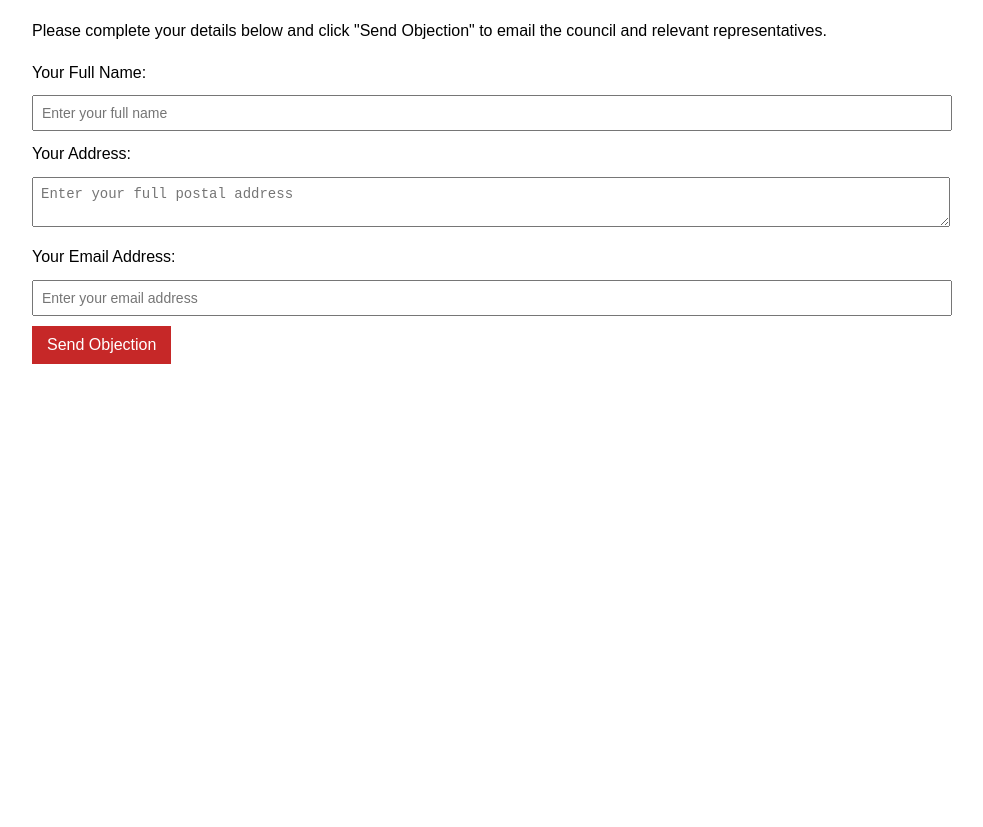
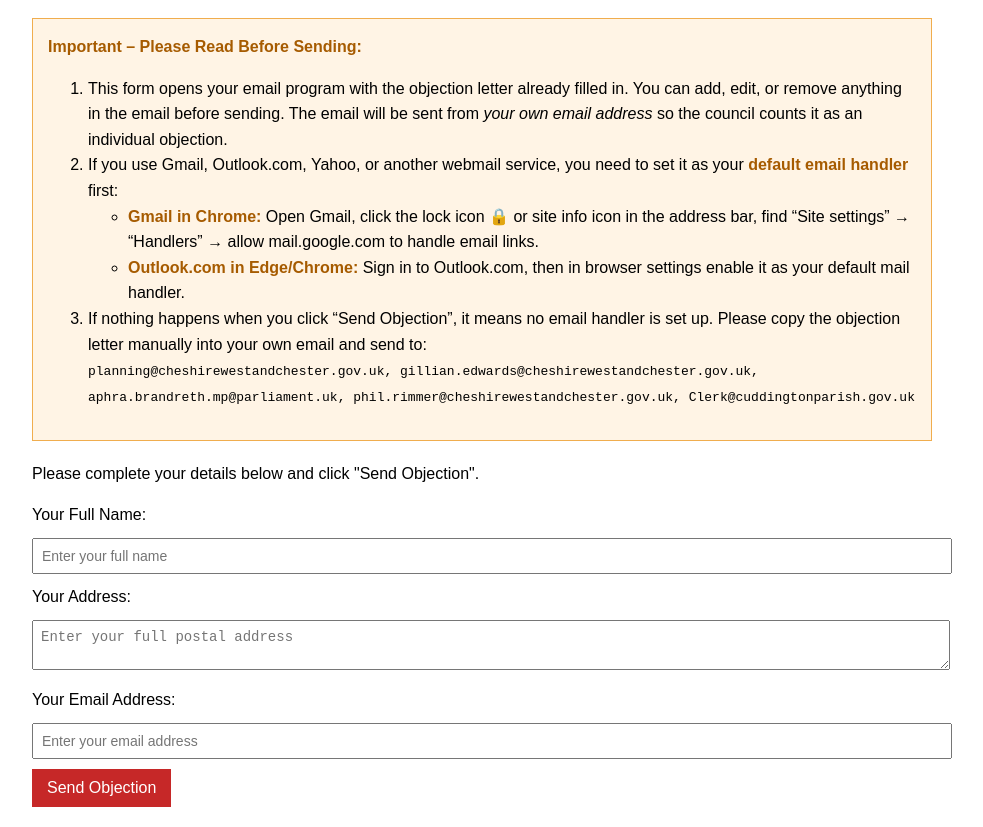
Before and after one commit to ChrisByrn3/Planning-Objection-25-02017-FUL, a plain HTML site: page index.html in a window 1280 px wide. Shown: the part 96-923 px from the top of the page, without its empty margins (158-1141 px from the left). Before the commit the page ends 800 px from the top, so only its background shows below. Drawn offline with Linux system fonts and the light colour scheme.

Commit message:
Add files via upload

```diff
--- a/index.html
+++ b/index.html
@@ -8,12 +8,34 @@
   textarea, input { width: 100%; margin: 10px 0; padding: 8px; font-size: 14px; }
   button { background: #c62828; color: white; padding: 10px 15px; font-size: 16px; border: none; cursor: pointer; }
   button:hover { background: #a91414; }
+  .instructions { background: #fff4e5; border: 1px solid #f0ad4e; padding: 15px; margin-bottom: 20px; }
+  .instructions strong { color: #a65b00; }
 </style>
 </head>
 <body>
 
 <h1>Formal Objection to Planning Application 25/02017/FUL</h1>
-<p>Please complete your details below and click "Send Objection" to email the council and relevant representatives.</p>
+
+<div class="instructions">
+  <strong>Important – Please Read Before Sending:</strong>
+  <ol>
+    <li>This form opens your email program with the objection letter already filled in.
+
+You can add, edit, or remove anything in the email before sending.
+
+ The email will be sent from <em>your own email address</em> so the council counts it as an individual objection.</li>
+    <li>If you use Gmail, Outlook.com, Yahoo, or another webmail service, you need to set it as your <strong>default email handler</strong> first:
+      <ul>
+        <li><strong>Gmail in Chrome:</strong> Open Gmail, click the lock icon 🔒 or site info icon in the address bar, find “Site settings” → “Handlers” → allow mail.google.com to handle email links.</li>
+        <li><strong>Outlook.com in Edge/Chrome:</strong> Sign in to Outlook.com, then in browser settings enable it as your default mail handler.</li>
+      </ul>
+    </li>
+    <li>If nothing happens when you click “Send Objection”, it means no email handler is set up. Please copy the objection letter manually into your own email and send to: <br>
+    <code>planning@cheshirewestandchester.gov.uk, gillian.edwards@cheshirewestandchester.gov.uk, aphra.brandreth.mp@parliament.uk, phil.rimmer@cheshirewestandchester.gov.uk, Clerk@cuddingtonparish.gov.uk</code></li>
+  </ol>
+</div>
+
+<p>Please complete your details below and click "Send Objection".</p>
 
 <label>Your Full Name:</label>
 <input type="text" id="name" placeholder="Enter your full name">
@@ -56,7 +78,8 @@ Name: ${name}
 Address: ${address}
 Email: ${email}
 
-Objection to Planning Application 25/02017/FUL
+
+Formal Objection to Planning Application 25/02017/FUL
 
 Applicant: Redrow Homes
 Location: Land South of Chester Road, Sandiway, CW8
@@ -65,7 +88,7 @@ Proposal: Development of 112 dwellings with access, infrastructure, open space a
 Date: 02/08/2025
 
 
-1. Introduction
+1. Introduction
 
 I am writing to submit a formal objection to planning application 25/02017/FUL for the development of land south of Chester Road, Sandiway. The application fails multiple key planning tests, breaches both local and national policy, and poses unacceptable risks to infrastructure, the environment, and public health.
 
@@ -84,7 +107,7 @@ This objection addresses:
 • Procedural and design shortcomings
 
 
-2. Conflict with National and Local Planning Policies
+2. Conflict with National and Local Planning Policies
 
 Conflict with the Cuddington and Sandiway Neighbourhood Plan (CSNP)
 Paragraphs 30–31 of the NPPF (Dec 2024) confirm that neighbourhood plans form part of the statutory development plan and should shape local decisions. The CSNP remains valid and up-to-date, and this application contradicts several of its core principles:
@@ -98,7 +121,7 @@ Paragraphs 30–31 of the NPPF (Dec 2024) confirm that neighbourhood plans form
 Per NPPF para. 14, conflict with a neighbourhood plan is grounds for refusal, particularly where housing allocations have already been met or exceeded.
 
 
-3. Loss of Agricultural Land of High Quality
+3. Loss of Agricultural Land of High Quality
 
 Paragraph 187(b) of the NPPF instructs planning authorities to recognize the economic and environmental value of best and most versatile (BMV) agricultural land.
 
@@ -111,7 +134,7 @@ Per NPPF Footnote 65 (linked to para. 188):
 No justification has been given for developing high-grade land in this instance. This runs contrary to national guidance and is an avoidable and irreversible loss.
 
 
-4. Transport and Highway Safety Concerns
+4. Transport and Highway Safety Concerns
 
 The Transport Assessment and Health Impact Statement fail to address the full extent of traffic impacts. This site will introduce significant volumes of construction vehicles and long-term traffic onto Chester Road and Norley Road, with:
 
@@ -136,7 +159,7 @@ The site is physically separated from the village by a major trunk road. A pedes
 In addition, the footpath along Norley Road—used by pedestrians accessing the primary school, playing fields, and shops—is already too narrow for two people to pass safely, particularly those with pushchairs or wheelchairs. Norley Road is also a key route for accessing the railway station. An increase in vehicle traffic will render this key walking route more hazardous.
 
 
-5. Biodiversity and Hedgerow Loss
+5. Biodiversity and Hedgerow Loss
 
 The proposal results in the removal of 249m of priority hedgerow and offers only 374m of replanting, failing to meet CWAC’s expected 2:1 replacement ratio. The absence of DEFRA Biodiversity Metric 4.0 data also breaches current policy expectations.
 
@@ -149,7 +172,7 @@ The application’s biodiversity entry on the planning portal specifically confi
 Without legally binding net gain data, and with confirmation of policy shortfall, this development should not proceed.
 
 
-6. Healthcare Infrastructure Capacity
+6. Healthcare Infrastructure Capacity
 
 The Health Impact Statement misleadingly references multiple GP practices, but Sandiway Surgery closed in 2020, and Cuddington has no remaining dedicated facility. Nearby surgeries (e.g. Danebridge, Watling Street) are already over capacity.
 
@@ -160,7 +183,7 @@ Per NPPF para. 101:
 No firm commitment or quantifiable S106 healthcare contribution is outlined in the application documents — only a vague reference. Given local demand, this omission fails both NPPF para. 35 (on required infrastructure contributions) and CWAC DM29 (healthcare planning).
 
 
-7. Noise, Air Quality, and Wellbeing Concerns
+7. Noise, Air Quality, and Wellbeing Concerns
 
 Noise and Mental Health
 
@@ -188,7 +211,7 @@ No thermal modelling included for south-facing apartments.
 Risks non-compliance with Building Regs Part O and M4(2).
 
 
-8. Open Space Deficiencies and Allotment Loss
+8. Open Space Deficiencies and Allotment Loss
 
 The LEAP play area (128.8m²) falls below the CWAC standard of 1.5m² per dwelling (i.e. 168m² for 112 dwellings). Additionally, the loss of historical allotments has not been adequately mitigated — the proposed orchard fails to meet local policy expectations.
 
@@ -199,7 +222,7 @@ The LEAP play area (128.8m²) falls below the CWAC standard of 1.5m² per dwelli
 The substitution is inappropriate and should be rejected.
 
 
-9. Inadequate Affordable Housing Tenure Mix
+9. Inadequate Affordable Housing Tenure Mix
 
 The Affordable Housing Plan proposes:
 
@@ -230,7 +253,7 @@ Whether a Registered Provider is confirmed,
 How tenure will be managed long-term.
 
 
-10. Construction Traffic and Safety Concerns
+10. Construction Traffic and Safety Concerns
 
 The A556 is a fast-moving trunk road that already carries high volumes of freight and commuter traffic.
 
@@ -241,7 +264,7 @@ Potential safety risks to children walking to school and general public near acc
 Request: A Construction Traffic Management Plan (CTMP) must be submitted and consulted on publicly, including HGV hours, access routes and safety measures.
 
 
-11. Water Infrastructure, Drainage and Flood Risk
+11. Water Infrastructure, Drainage and Flood Risk
 
 Water Quality
 
@@ -311,7 +334,7 @@ CWAC STRAT9 – Countryside must be safeguarded from unsustainable development.
 This proposal would breach the defined settlement boundary and significantly increase the risk of future applications on neighbouring plots. The result would be unchecked development creep, contrary to both national and local planning objectives.
 
 
-13. Precedent and Planning History
+13. Precedent and Planning History
 
 • In 2019, a 66-bed care home proposal for a similar site on the outskirts of the village was refused due to harm to countryside character and conflict with the CSNP.
 
@@ -319,7 +342,7 @@ This proposal would breach the defined settlement boundary and significantly inc
 
 • Approving this application would undermine consistent decision-making and set a precedent for further unsustainable development beyond the village boundary.
 
-14. Conclusion
+14. Conclusion
 
 This application is incompatible with the strategic aims of the Cuddington and Sandiway Neighbourhood Plan, the CWAC Local Plan, and numerous provisions in the National Planning Policy Framework (Dec 2024).
 
@@ -327,7 +350,7 @@ It poses clear risks to environmental quality, transport safety, biodiversity, a
 
 I respectfully urge the Council to reject planning application 25/02017/FUL in its current form.
 
-I would appreciate acknowledgement of receipt of this email.
+I would appreciate acknowledgement of receipt of this email
 
 Yours faithfully,
 ${name}
```
